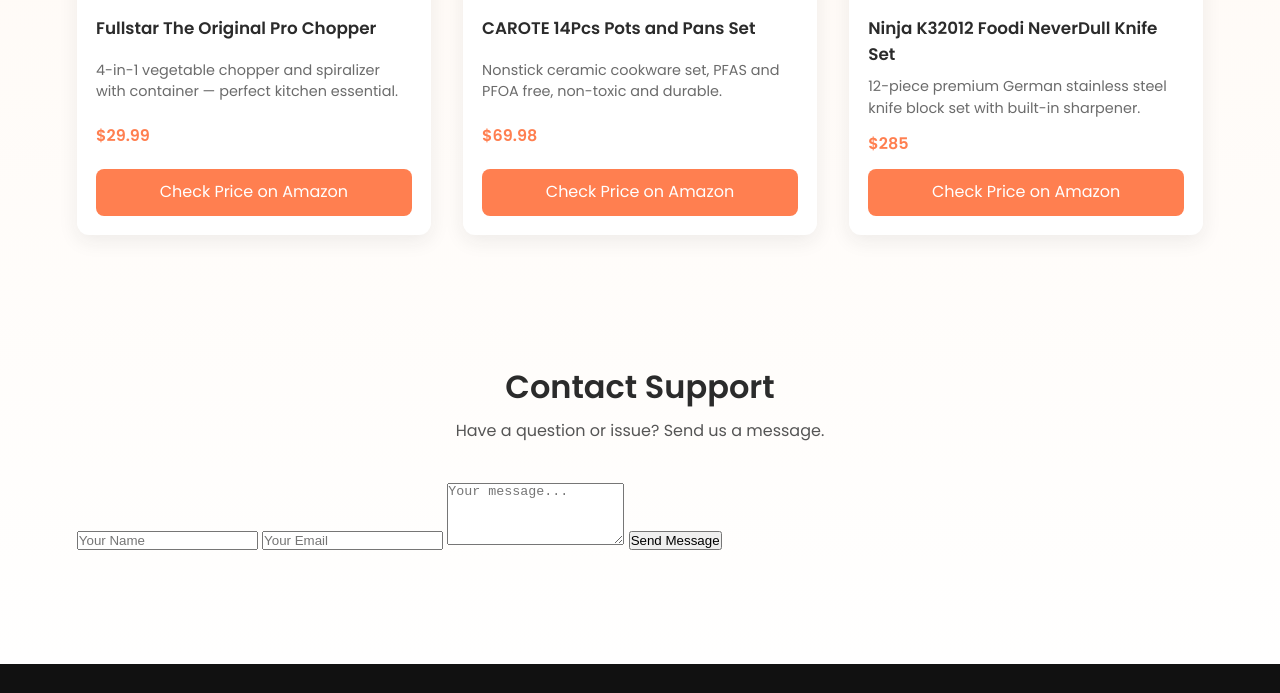
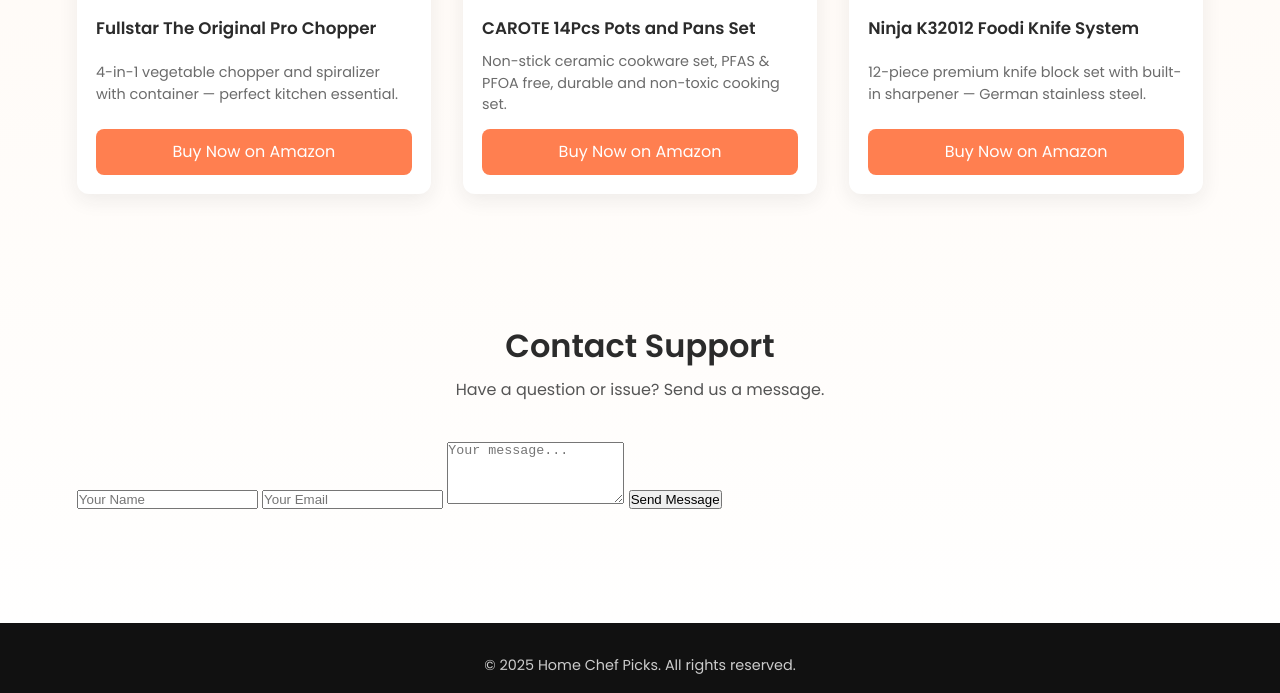
Before and after one commit to one323/kitchen-tools-shop, a plain HTML site: page index.html in a window 1280 px wide. Shown: the part 1045-1738 px from the top of the page. Drawn offline with Linux system fonts and the light colour scheme.

Commit message:
Update index.html

```diff
--- a/index.html
+++ b/index.html
@@ -34,7 +34,7 @@
       justify-content: space-between;
       position: sticky;
       top: 0;
-      background: rgba(255,255,255,0.95);
+      background: rgba(255,255,255,0.9);
       backdrop-filter: blur(6px);
       z-index: 50;
       border-bottom: 1px solid rgba(0,0,0,0.05);
@@ -157,12 +157,6 @@
       margin-bottom: 0.8rem;
     }
 
-    .price {
-      font-weight: 600;
-      color: var(--primary);
-      margin-bottom: 0.8rem;
-    }
-
     .btn {
       display: inline-block;
       text-align: center;
@@ -190,9 +184,15 @@
 
     /* Responsive */
     @media (max-width: 768px) {
-      .hero h2 { font-size: 1.8rem; }
-      .hero p { font-size: 0.95rem; }
-      .product img { height: 190px; }
+      .hero h2 {
+        font-size: 1.8rem;
+      }
+      .hero p {
+        font-size: 0.95rem;
+      }
+      .product img {
+        height: 190px;
+      }
     }
   </style>
 </head>
@@ -224,30 +224,27 @@
       <div class="product-info">
         <h3>Fullstar The Original Pro Chopper</h3>
         <p>4-in-1 vegetable chopper and spiralizer with container — perfect kitchen essential.</p>
-        <div class="price">$29.99</div>
-        <a class="btn" href="https://amzn.to/4hrcbSE" target="_blank">Check Price on Amazon</a>
+        <a class="btn" href="https://amzn.to/4hrcbSE" target="_blank">Buy Now on Amazon</a>
       </div>
     </div>
 
     <!-- Product 2 -->
     <div class="product">
-      <img src="https://m.media-amazon.com/images/I/71sQ59NJRGL._AC_SX679_.jpg" alt="CAROTE Pots and Pans Set">
+      <img src="https://m.media-amazon.com/images/I/71sQ59NJRGL._AC_SX679_.jpg" alt="Cookware Set">
       <div class="product-info">
         <h3>CAROTE 14Pcs Pots and Pans Set</h3>
-        <p>Nonstick ceramic cookware set, PFAS and PFOA free, non-toxic and durable.</p>
-        <div class="price">$69.98</div>
-        <a class="btn" href="https://amzn.to/43u0Jjw" target="_blank">Check Price on Amazon</a>
+        <p>Non-stick ceramic cookware set, PFAS & PFOA free, durable and non-toxic cooking set.</p>
+        <a class="btn" href="https://amzn.to/43u0Jjw" target="_blank">Buy Now on Amazon</a>
       </div>
     </div>
 
     <!-- Product 3 -->
     <div class="product">
-      <img src="https://m.media-amazon.com/images/I/81Yzi62kDmL._SX522_.jpg" alt="Ninja Knife Set">
+      <img src="https://m.media-amazon.com/images/I/81Yzi62kDmL._SX522_.jpg" alt="Knife Set">
       <div class="product-info">
-        <h3>Ninja K32012 Foodi NeverDull Knife Set</h3>
-        <p>12-piece premium German stainless steel knife block set with built-in sharpener.</p>
-        <div class="price">$285</div>
-        <a class="btn" href="https://amzn.to/43CpmdM" target="_blank">Check Price on Amazon</a>
+        <h3>Ninja K32012 Foodi Knife System</h3>
+        <p>12-piece premium knife block set with built-in sharpener — German stainless steel.</p>
+        <a class="btn" href="https://amzn.to/43CpmdM" target="_blank">Buy Now on Amazon</a>
       </div>
     </div>
   </div>
```
